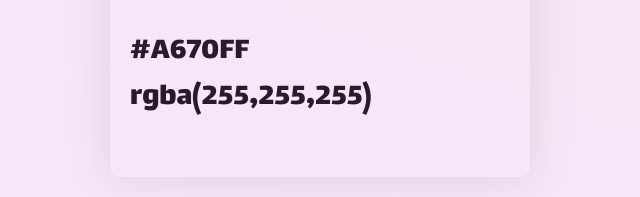
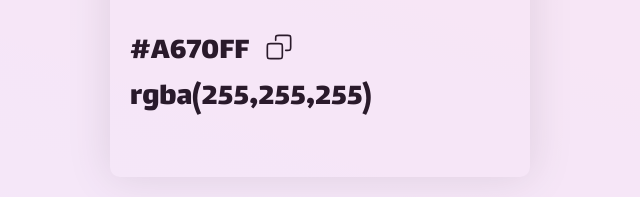
Before and after one commit to lucasmaciel03/technical-pickcolor, a plain HTML site: page index.html in a window 1280 px wide. Shown: the part 523-720 px from the top of the page, 320-960 px from the left. Drawn offline with Linux system fonts and the light colour scheme; a web font is replaced by a local one.

Commit message:
feat add: button to copy

```diff
--- a/index.html
+++ b/index.html
@@ -1,6 +1,5 @@
 <!DOCTYPE html>
 <html lang="en">
-
   <head>
     <meta charset="UTF-8" />
     <meta http-equiv="X-UA-Compatible" content="IE=edge" />
@@ -27,7 +26,7 @@
 
         <!-- Card -->
         <div class="card">
-        <div id="card"  class="card-box-color">
+          <div id="card" class="card-box-color">
             <span class="card-hover-icon">
               <img src="images/picker.png" alt="" />
             </span>
@@ -35,6 +34,9 @@
           <div class="card-color-info">
             <div class="card-color">
               <span>#A670FF</span>
+              <button class="card-color-btn">
+                <img style="width: 40px" src="images/copy.svg" />
+              </button>
             </div>
             <div class="card-color">
               <span>rgba(255,255,255)</span>
@@ -64,5 +66,4 @@
       </aside>
     </section>
   </body>
-
 </html>
--- a/styles/style.css
+++ b/styles/style.css
@@ -107,6 +107,21 @@ img {
 .card-color {
   width: 100%;
   height: 36px;
+  display: flex;
+}
+
+.card-color-btn {
+  border: none;
+  width: auto;
+  height: auto;
+  cursor: pointer;
+  display: flex;
+  justify-content: center;
+  align-items: center;
+  width: 40px;
+  height: 40px;
+  background: none;
+  margin-left: 10px;
 }
 
 .card-color-info {
```
Also changed, not shown: images/copy.svg (added). Lines whose indentation alone changed are shown as unchanged.
